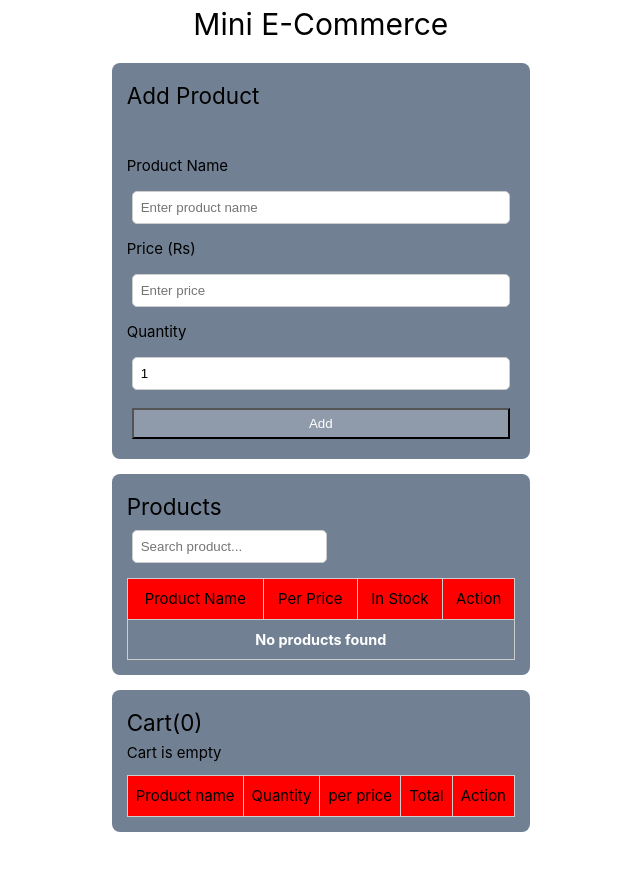
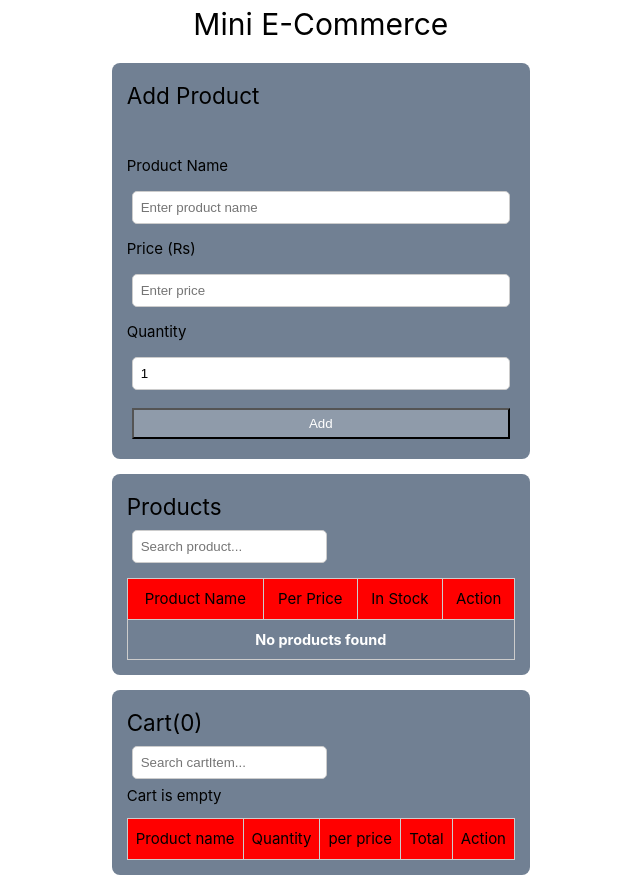
Before and after one commit to sanjyalsmriti/vueTask, a Vue app: page / in a window 1280 px wide. Shown: the whole page, without its empty margins (110-750 px from the left). Before the commit the page ends 847 px from the top, so only its background shows below. Built offline with nearby package versions, Linux system fonts and the light colour scheme.

Commit message:
feat:added search box only

```diff
--- a/src/App.vue
+++ b/src/App.vue
@@ -64,6 +64,7 @@
 
     <div class="card">
       <h2>Cart({{ cart.length }})</h2>
+      <input v-model="search" placeholder="Search cartItem..." />
 
       <div v-if="cart.length === 0">Cart is empty</div>
 
```
